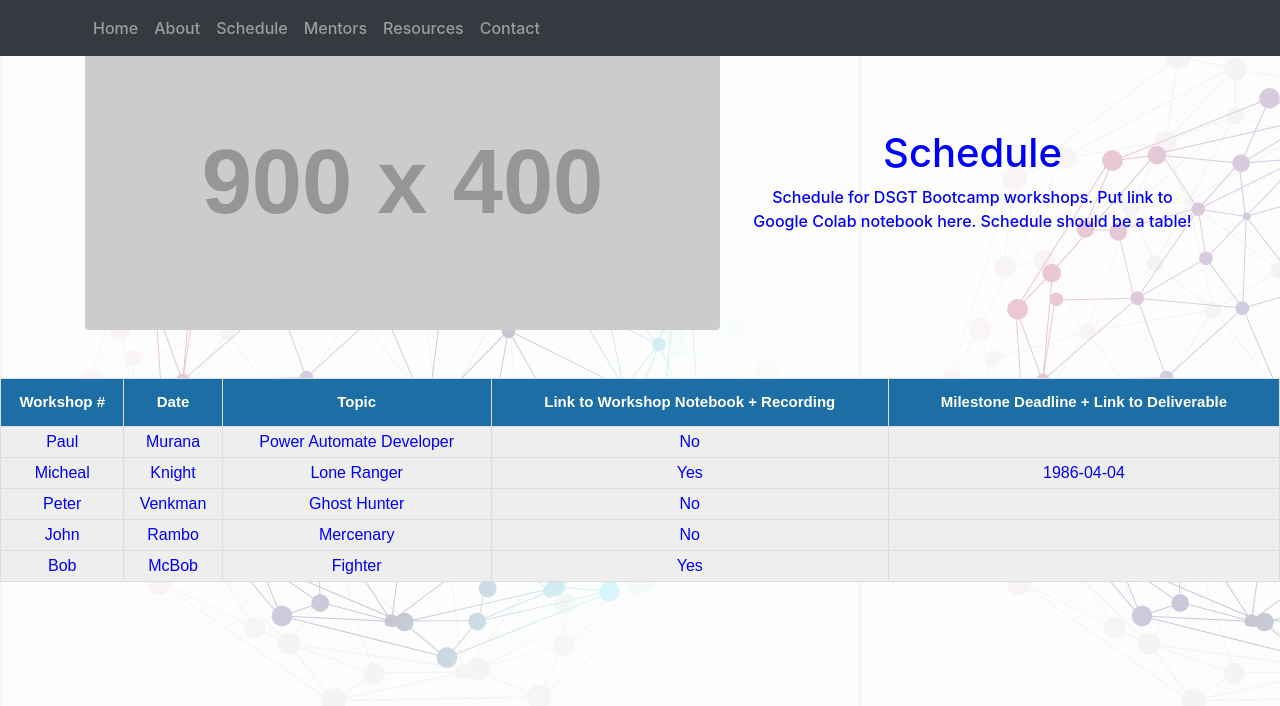
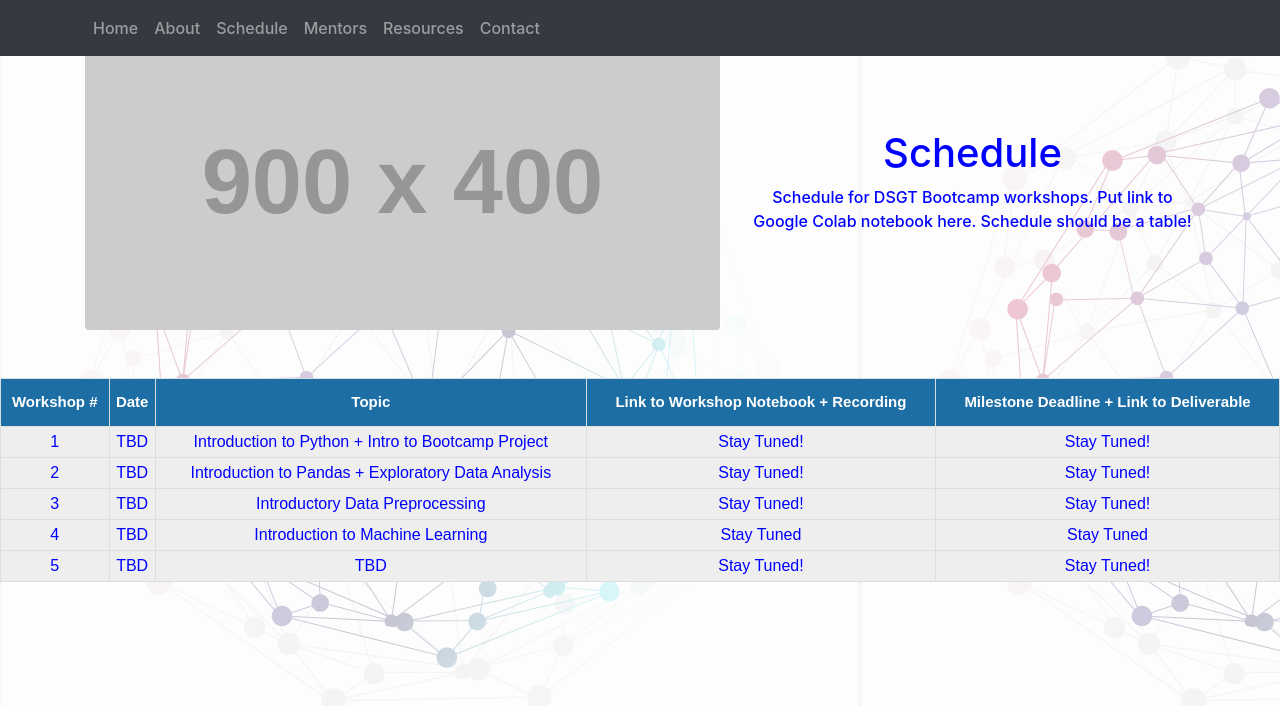
Before and after one commit to DSGT-Bootcamp/DSGTBootcampWebpage, a React (Create React App) app: page /schedule in a window 1280 px wide. Shown: the top 706 px of the page. Built offline with nearby package versions, Linux system fonts and the light colour scheme.

Commit message:
updated table

```diff
--- a/src/components/ScheduleTable.js
+++ b/src/components/ScheduleTable.js
@@ -15,39 +15,39 @@ class ScheduleTable extends React.Component {
               </thead>
               <tbody>
                   <tr>
-                    <td>Paul</td>
-                    <td>Murana</td>
-                    <td>Power Automate Developer</td>
-                    <td>No</td>
-                    <td></td>
+                    <td>1</td>
+                    <td>TBD</td>
+                    <td>Introduction to Python + Intro to Bootcamp Project</td>
+                    <td>Stay Tuned!</td>
+                    <td>Stay Tuned!</td>
                   </tr>
                   <tr>
-                    <td>Micheal</td>
-                    <td>Knight</td>
-                    <td>Lone Ranger</td>
-                    <td>Yes</td>
-                    <td>1986-04-04</td>
+                    <td>2</td>
+                    <td>TBD</td>
+                    <td>Introduction to Pandas + Exploratory Data Analysis</td>
+                    <td>Stay Tuned!</td>
+                    <td>Stay Tuned!</td>
                   </tr>
                   <tr>
-                    <td>Peter</td>
-                    <td>Venkman</td>
-                    <td>Ghost Hunter</td>
-                    <td>No</td>
-                    <td></td>
+                    <td>3</td>
+                    <td>TBD</td>
+                    <td>Introductory Data Preprocessing</td>
+                    <td>Stay Tuned!</td>
+                    <td>Stay Tuned!</td>
                   </tr>
                   <tr>
-                    <td>John</td>
-                    <td>Rambo</td>
-                    <td>Mercenary</td>
-                    <td>No</td>
-                    <td></td>
+                    <td>4</td>
+                    <td>TBD</td>
+                    <td>Introduction to Machine Learning</td>
+                    <td>Stay Tuned</td>
+                    <td>Stay Tuned</td>
                   </tr>
                   <tr>
-                      <td> Bob</td>
-                      <td> McBob</td>
-                      <td>Fighter</td>
-                      <td> Yes</td>
-                      <td> </td>
+                      <td>5</td>
+                      <td>TBD</td>
+                      <td>TBD</td>
+                      <td>Stay Tuned!</td>
+                      <td>Stay Tuned!</td>
                   </tr>
               </tbody>
             </table>
```
